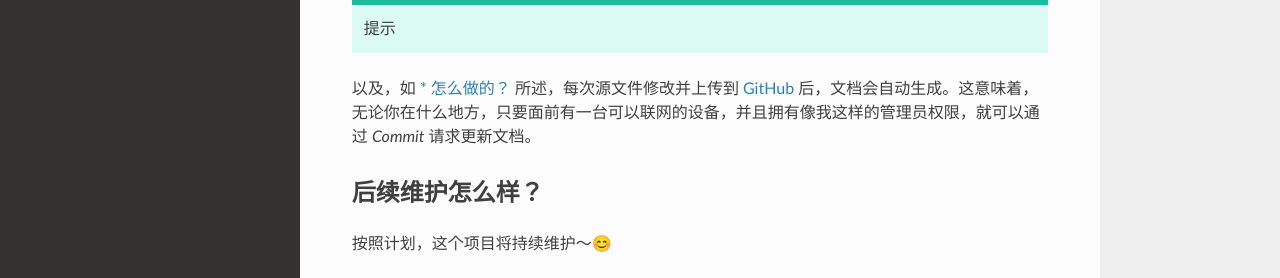
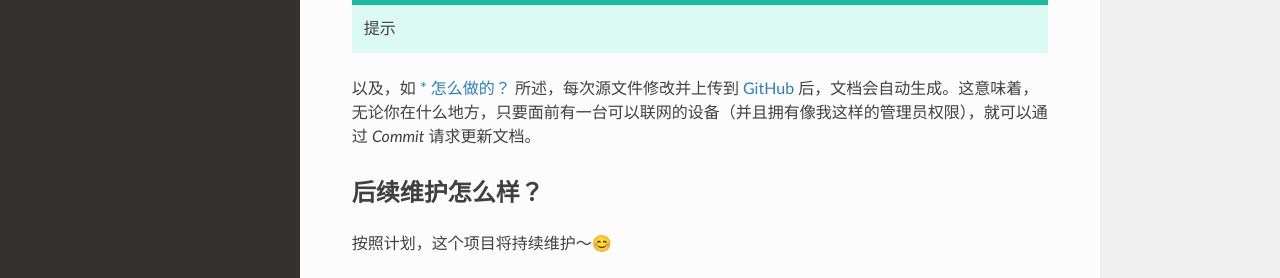
Before and after one commit to Sail-in-1024/2403-Homework, a Sphinx documentation site: the page built from docs/source/faq.rst, in a window 1280 px wide and 900 px high, scrolled down 966 px. Shown: the part 455-733 px from the top of the window. Built offline with Sphinx 7.4.7 and the Read the Docs theme 3.1.0, drawn with Linux system fonts in a browser that asks for light colours.

Commit message:
更新 faq.rst

```diff
--- a/docs/source/faq.rst
+++ b/docs/source/faq.rst
@@ -66,7 +66,7 @@
 .. hint::
    提示
 
-以及，如 :ref:`how-to-realize` 所述，每次源文件修改并上传到 `GitHub`_ 后，文档会自动生成。这意味着，无论你在什么地方，只要面前有一台可以联网的设备，并且拥有像我这样的管理员权限，就可以通过 *Commit* 请求更新文档。
+以及，如 :ref:`how-to-realize` 所述，每次源文件修改并上传到 `GitHub`_ 后，文档会自动生成。这意味着，无论你在什么地方，只要面前有一台可以联网的设备（并且拥有像我这样的管理员权限），就可以通过 *Commit* 请求更新文档。
 
 后续维护怎么样？
 ----------------
```
